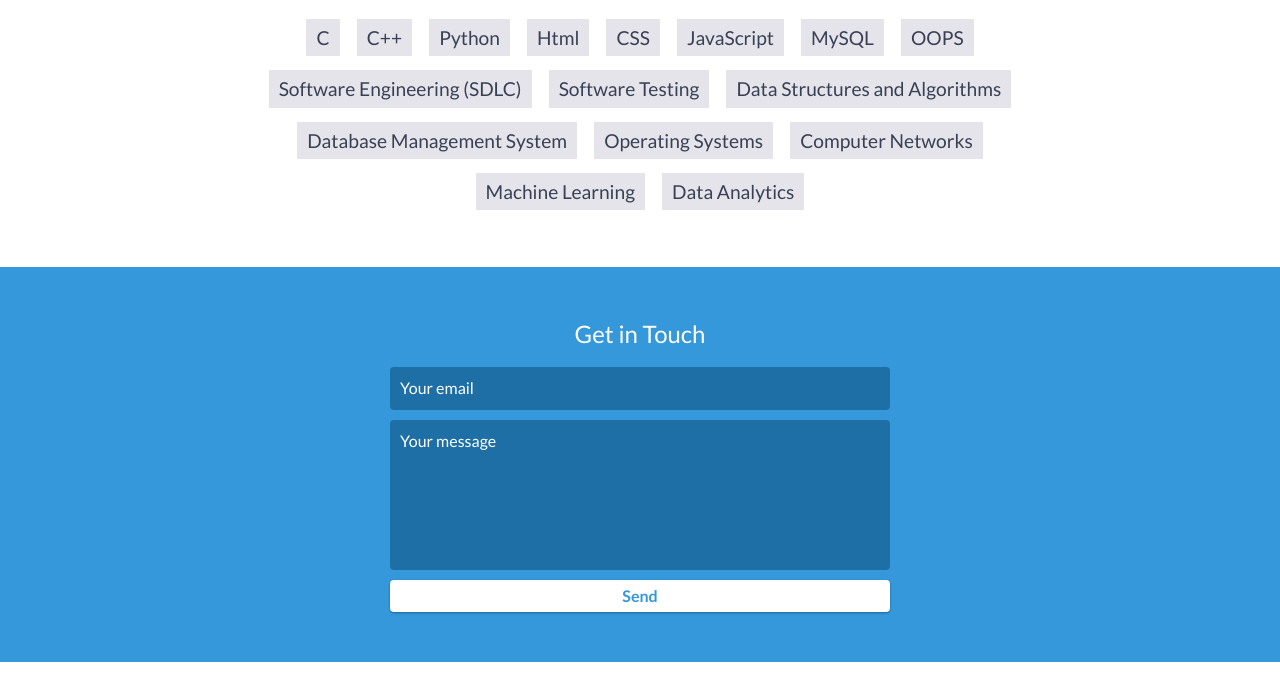
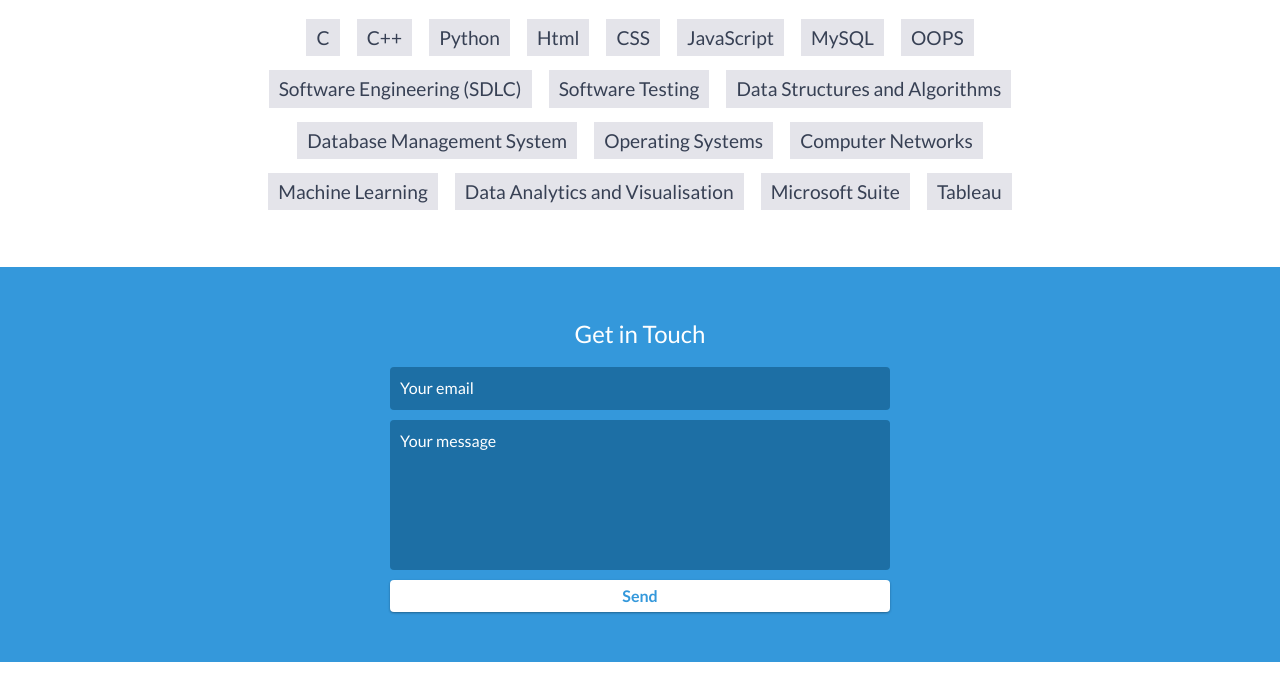
Before and after one commit to SAIKARTHIKvempati/Portfolio, a website: page index.html in a window 1280 px wide. Shown: the part 4150-4845 px from the top of the page. Drawn offline with nearby package versions, Linux system fonts and the light colour scheme.

Commit message:
Update index.html

```diff
--- a/index.html
+++ b/index.html
@@ -208,7 +208,7 @@ I cordially invite you to review my portfolio, which highlights the value I can
                             A DataScience project that utilizes statistical analysis and visualization to uncover restaurant industry insights, aiding Zomato, restaurant owners, and customers in decision-making and understanding preferences.<br>
                             Tools and technologies used: Data Analysis and Visualization, Python.
                         </p>
-                        <a href="https://github.com/SAIKARTHIKvempati/Match-analysis">View Project</a>
+                        <a href="https://github.com/SAIKARTHIKvempati/Data-analysis">View Project</a>
                     </div>
                     <!-- End .project-info -->
                 </div>
@@ -253,7 +253,9 @@ I cordially invite you to review my portfolio, which highlights the value I can
             <li>Operating Systems</li>
             <li>Computer Networks</li>
             <li>Machine Learning</li>
-            <li>Data Analytics</li>
+            <li>Data Analytics and Visualisation</li>
+	    <li>Microsoft Suite</li>
+	    <li>Tableau</li>
 
         </ul>
     </div>
```
